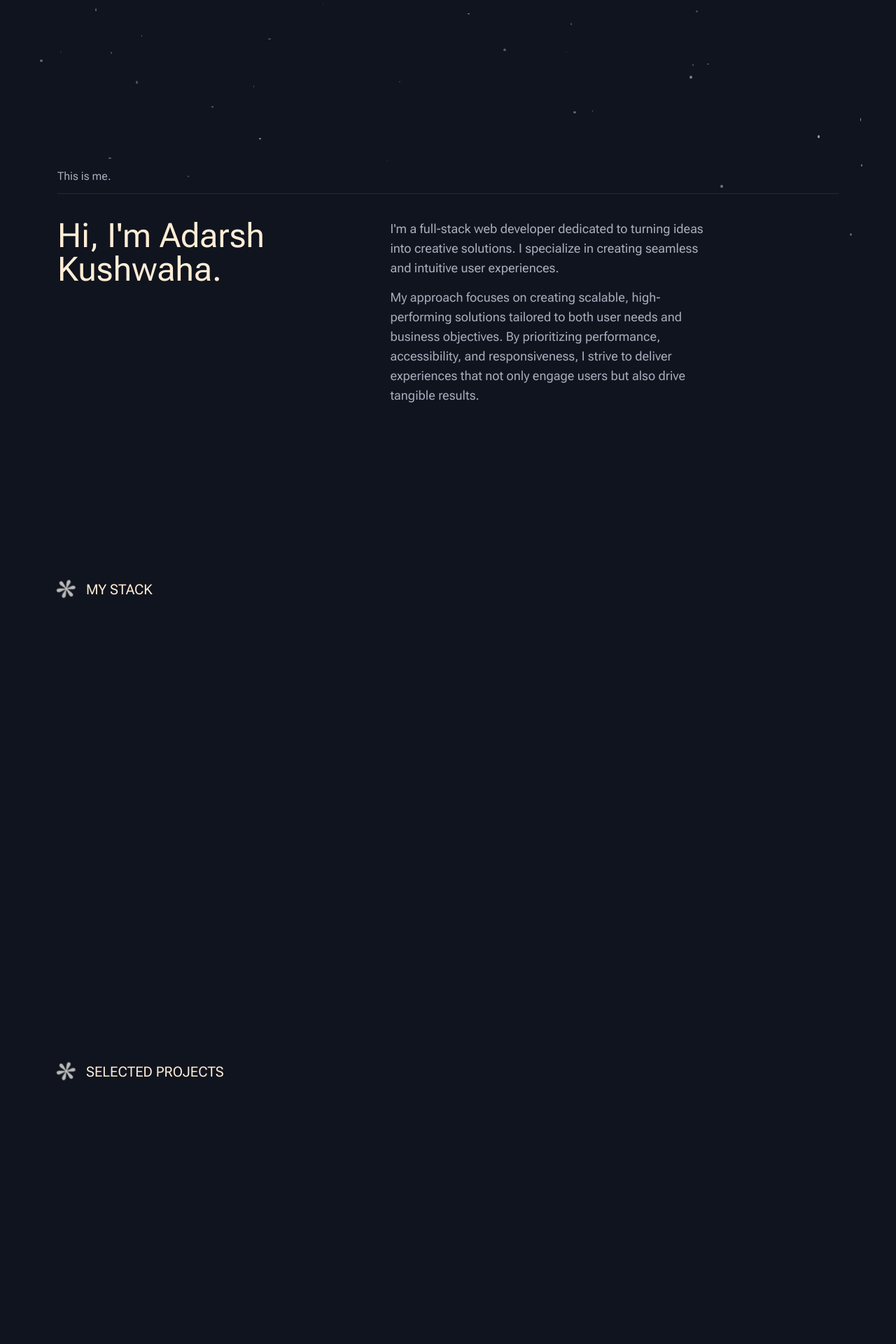
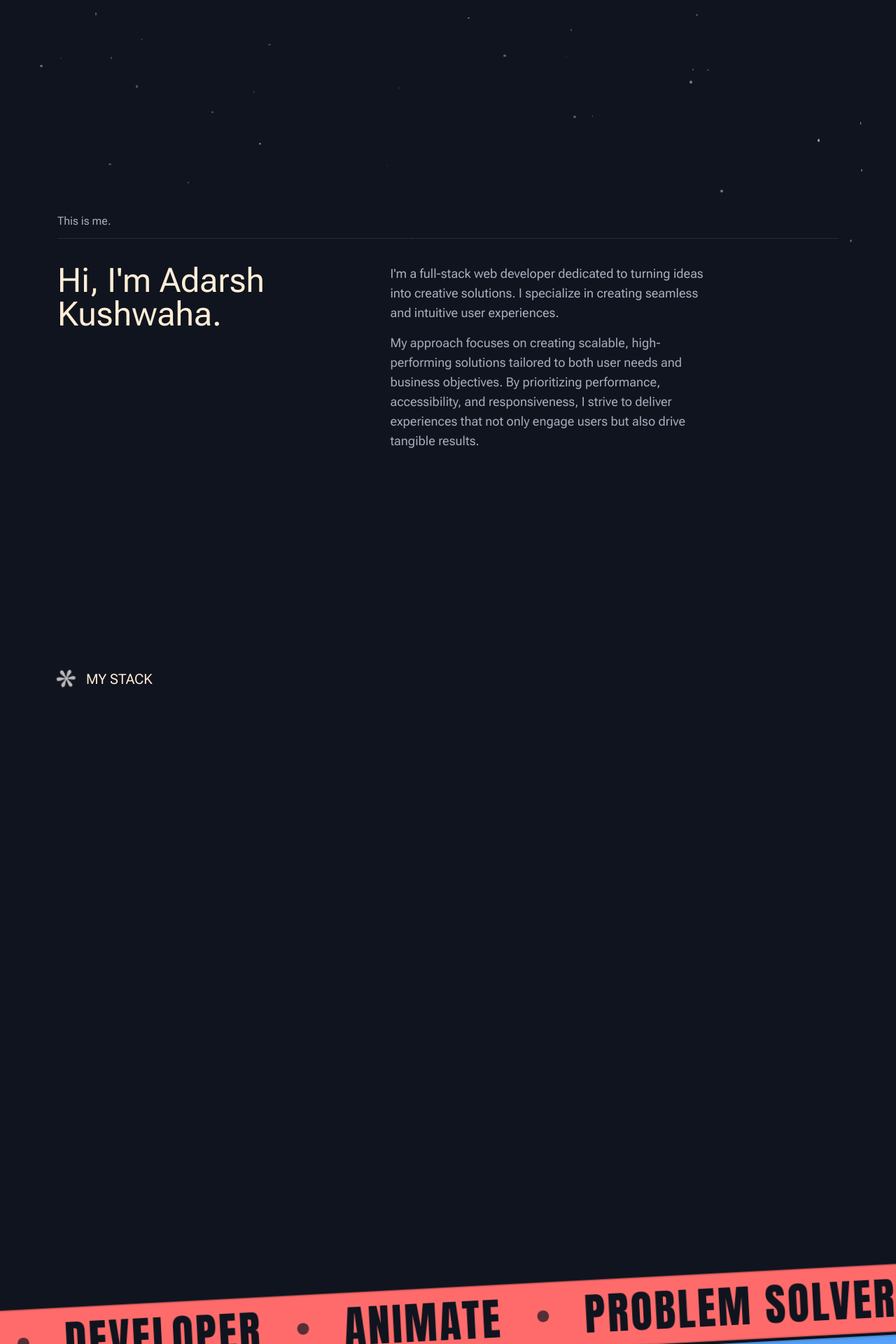
Before and after one commit to adarsh-devx/Portfolio, a Next.js app: page / in a window 1280 px wide. Shown: the part 880-2800 px from the top of the page at 70% size. Built offline with nearby package versions, Linux system fonts and the light colour scheme.

Commit message:
Implement slanted double infinite marquee as section separator

```diff
--- a/app/globals.css
+++ b/app/globals.css
@@ -89,3 +89,16 @@
 .font-butter {
     font-family: 'ButterFont', sans-serif;
 }
+
+@keyframes marquee-scroll {
+    0% { transform: translateX(0); }
+    100% { transform: translateX(-50%); }
+}
+
+.animate-marquee {
+    animation: marquee-scroll 25s linear infinite;
+}
+
+.animate-marquee-reverse {
+    animation: marquee-scroll 25s linear infinite reverse;
+}
--- a/app/page.tsx
+++ b/app/page.tsx
@@ -3,14 +3,16 @@ import Banner from './_components/Banner';
 // import Experiences from './_components/Experiences';
 import Skills from './_components/Skills';
 import ProjectList from './_components/ProjectList';
+import Marquee from '@/components/Marquee';
 
 export default function Home() {
     return (
-        <div className="page-">
+        <div className="page- flex flex-col gap-10 md:gap-16">
             <Banner />
             <AboutMe />
             <Skills />
             {/* <Experiences /> */}
+            <Marquee />
             <ProjectList />
         </div>
     );
--- /dev/null
+++ b/components/Marquee.tsx
@@ -0,0 +1,60 @@
+'use client';
+import React from 'react';
+
+const MARQUEE_WORDS = [
+    'DESIGN',
+    'CODE',
+    'FULLSTACK',
+    'EXPERIMENT',
+    'CREATIVE',
+    'DEVELOPER',
+    'ANIMATE',
+    'PROBLEM SOLVER',
+];
+
+const Marquee = () => {
+    // Generate identical text blocks for seamless looping
+    const renderWords = () => (
+        <div className="flex items-center gap-12 pr-12 select-none">
+            {MARQUEE_WORDS.map((word, idx) => (
+                <React.Fragment key={`${word}-${idx}`}>
+                    <span className="font-anton text-4xl md:text-5xl lg:text-6xl tracking-wider leading-none">
+                        {word}
+                    </span>
+                    <span className="size-3.5 md:size-4 rounded-full bg-current opacity-70"></span>
+                </React.Fragment>
+            ))}
+        </div>
+    );
+
+    return (
+        <div className="relative w-full overflow-hidden py-16 md:py-24 my-6 md:my-10">
+            {/* Rotation / Slant Wrapper */}
+            <div className="-rotate-3 scale-105 w-[110%] -ml-[5%] flex flex-col gap-4 relative">
+
+                {/* Ribbon 1: Crimson Spark (Rose) -> Scrolls Right-to-Left */}
+                <div className="w-full bg-primary text-background py-3.5 md:py-4.5 overflow-hidden flex border-y-2 border-black/10 shadow-lg relative z-[2]">
+                    <div className="flex w-max whitespace-nowrap animate-marquee">
+                        {renderWords()}
+                        {renderWords()}
+                        {renderWords()}
+                        {renderWords()}
+                    </div>
+                </div>
+
+                {/* Ribbon 2: Azure Ascent (Blue) -> Scrolls Left-to-Right */}
+                <div className="w-full bg-secondary text-foreground py-3.5 md:py-4.5 overflow-hidden flex border-y-2 border-black/10 shadow-lg -mt-3 relative z-[1]">
+                    <div className="flex w-max whitespace-nowrap animate-marquee-reverse">
+                        {renderWords()}
+                        {renderWords()}
+                        {renderWords()}
+                        {renderWords()}
+                    </div>
+                </div>
+
+            </div>
+        </div>
+    );
+};
+
+export default Marquee;
```
